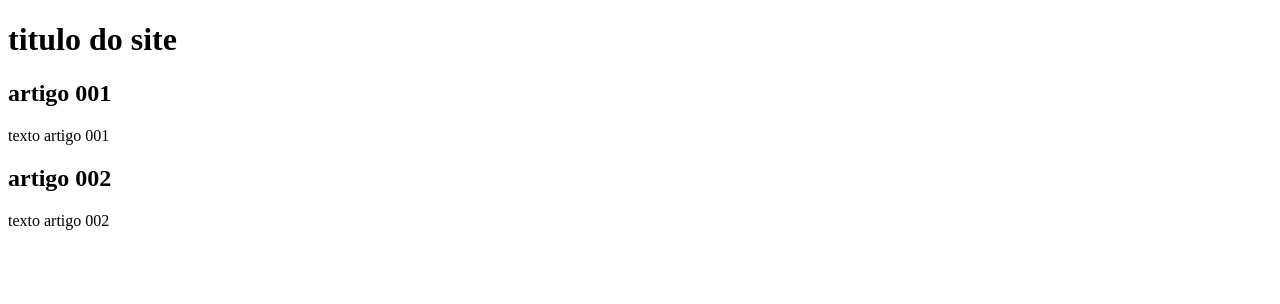
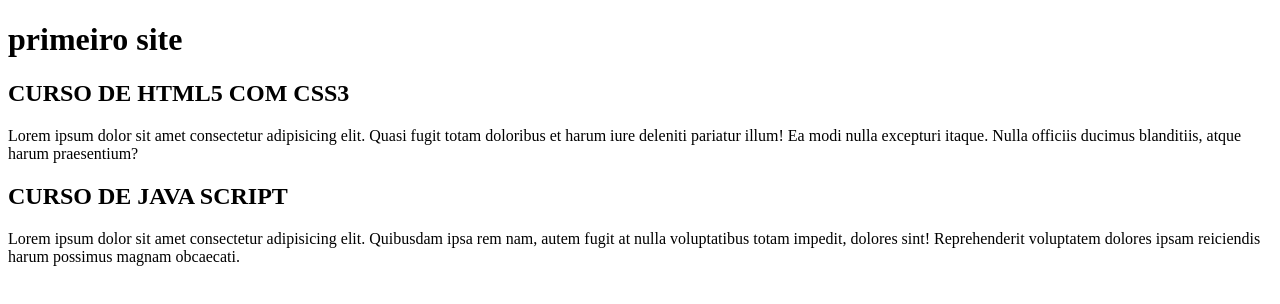
Before and after one commit to Felipe-Gabriel22/teste, a plain HTML site: page index.html in a window 1280 px wide. Drawn offline with Linux system fonts and the light colour scheme.

Commit message:
conteudo escrever

```diff
--- a/index.html
+++ b/index.html
@@ -9,15 +9,15 @@
 <body>
     <main>
         <header>
-            <h1>titulo do site</h1>
+            <h1>primeiro site</h1>
         </header>
         <article>
-            <h2>artigo 001</h2>
-            <p>texto artigo 001</p>
+            <h2>CURSO DE HTML5 COM CSS3</h2>
+            <p>Lorem ipsum dolor sit amet consectetur adipisicing elit. Quasi fugit totam doloribus et harum iure deleniti pariatur illum! Ea modi nulla excepturi itaque. Nulla officiis ducimus blanditiis, atque harum praesentium?</p>
         </article>
         <article>
-            <h2>artigo 002</h2>
-            <p>texto artigo 002</p>
+            <h2>CURSO DE JAVA SCRIPT</h2>
+            <p>Lorem ipsum dolor sit amet consectetur adipisicing elit. Quibusdam ipsa rem nam, autem fugit at nulla voluptatibus totam impedit, dolores sint! Reprehenderit voluptatem dolores ipsam reiciendis harum possimus magnam obcaecati.</p>
         </article>
     </main>
 </body>
```
